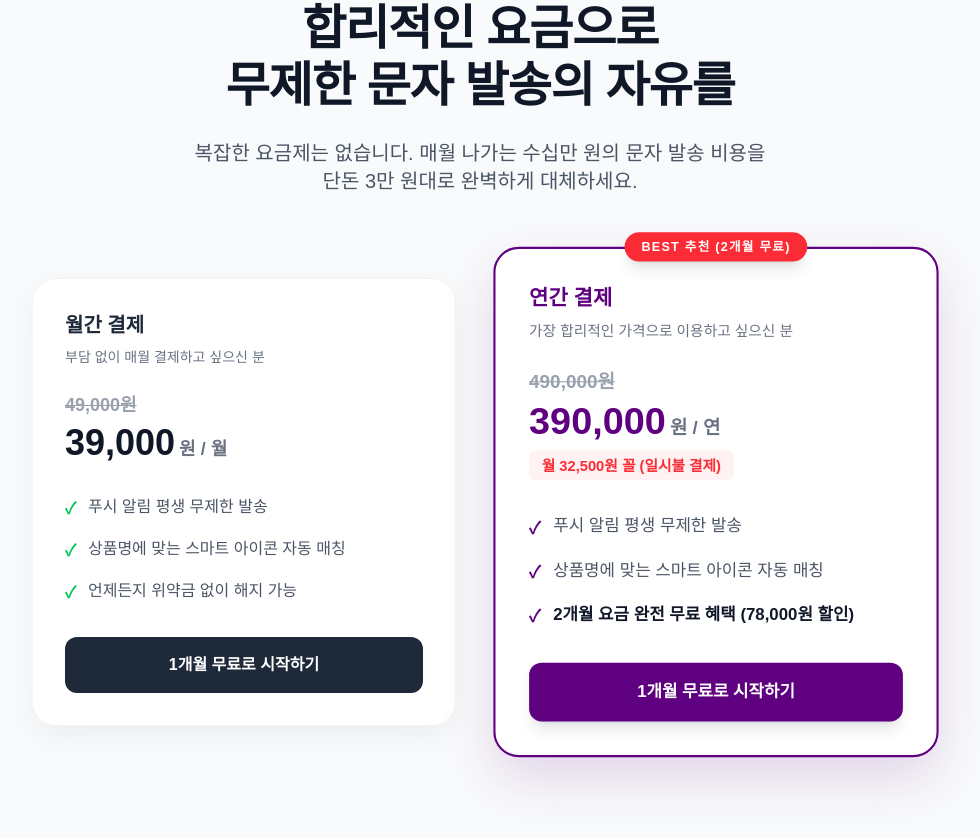
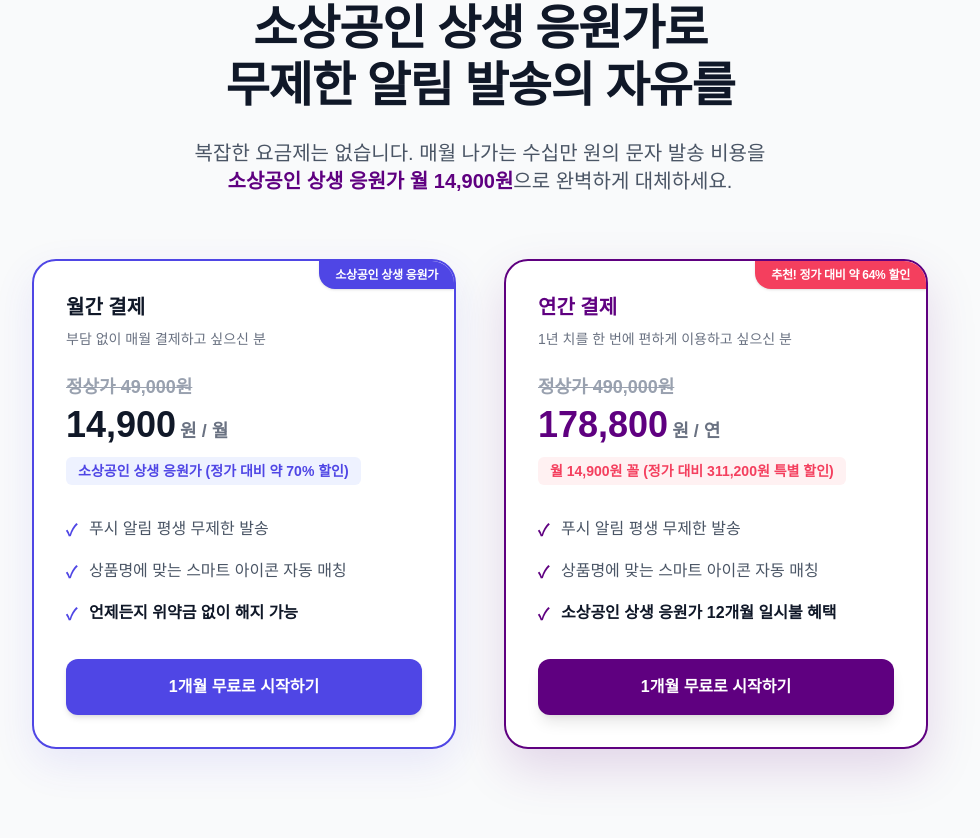
Before and after one commit to hannune-s/nao3, a Next.js app: page / in a window 1280 px wide. Shown: the part 7797-8635 px from the top of the page, without its empty margins (160-1140 px from the left). Built offline with nearby package versions, Linux system fonts and the light colour scheme.

Commit message:
style: update landing page pricing section with small business support discount

```diff
--- a/src/app/page.tsx
+++ b/src/app/page.tsx
@@ -638,62 +638,71 @@ export default function LandingPage() {
           <div className="text-center mb-16">
             <h2 className="text-sm font-black text-[#5F0080] tracking-widest uppercase mb-3">Pricing</h2>
             <h3 className="text-2xl md:text-3xl lg:text-4xl lg:text-5xl font-black text-gray-900 mb-6 tracking-tight leading-[1.2]">
-              합리적인 요금으로<br />무제한 문자 발송의 자유를
+              소상공인 상생 응원가로<br />무제한 알림 발송의 자유를
             </h3>
             <p className="text-xl text-gray-600 max-w-3xl mx-auto font-medium break-keep">
               복잡한 요금제는 없습니다. 매월 나가는 수십만 원의 문자 발송 비용을<br className="hidden sm:block"/>
-              단돈 3만 원대로 완벽하게 대체하세요.
+              <strong className="text-[#5F0080] font-extrabold">소상공인 상생 응원가 월 14,900원</strong>으로 완벽하게 대체하세요.
             </p>
           </div>
 
-          <div className="flex flex-col md:flex-row justify-center items-center gap-8 md:gap-12 max-w-4xl mx-auto">
+          <div className="flex flex-col md:flex-row justify-center items-stretch gap-8 md:gap-12 max-w-4xl mx-auto">
 
             {/* Monthly Plan */}
-            <div className="w-full md:w-1/2 bg-white rounded-3xl p-8 shadow-[0_10px_30px_rgba(0,0,0,0.05)] border border-gray-100 relative hover:-translate-y-2 transition-transform duration-300">
-              <h4 className="text-xl font-bold text-gray-800 mb-2">월간 결제</h4>
+            <div className="w-full md:w-1/2 bg-white rounded-3xl p-8 shadow-[0_15px_40px_rgba(79,70,229,0.1)] border-2 border-[#4F46E5] relative overflow-hidden hover:-translate-y-2 transition-transform duration-300 flex flex-col justify-between">
+              <div className="absolute top-0 right-0 bg-[#4F46E5] text-white font-extrabold px-4 py-1.5 rounded-bl-2xl text-xs tracking-tight shadow-sm">
+                소상공인 상생 응원가
+              </div>
+              <div>
+                <h4 className="text-xl font-bold text-gray-900 mb-2">월간 결제</h4>
                 <p className="text-gray-500 text-sm font-medium mb-6">부담 없이 매월 결제하고 싶으신 분</p>
-              <div className="flex flex-col mb-8">
-                <span className="text-lg text-gray-400 font-bold line-through mb-1">49,000원</span>
+                <div className="flex flex-col mb-3">
+                  <span className="text-lg text-gray-400 font-bold line-through mb-1">정상가 49,000원</span>
                   <div className="flex items-baseline gap-1">
-                  <span className="text-4xl font-black text-gray-900">39,000</span>
+                    <span className="text-4xl font-black text-gray-900">14,900</span>
                     <span className="text-lg font-bold text-gray-500">원 / 월</span>
                   </div>
                 </div>
+                <p className="text-sm font-extrabold text-[#4F46E5] mb-8 bg-indigo-50 inline-block px-3 py-1 rounded-md">
+                  소상공인 상생 응원가 (정가 대비 약 70% 할인)
+                </p>
                 <ul className="space-y-4 mb-8">
                   <li className="flex items-start gap-3">
-                  <span className="text-green-500 font-bold mt-0.5">✓</span>
+                    <span className="text-[#4F46E5] font-bold mt-0.5">✓</span>
                     <span className="text-gray-600 font-medium break-keep">푸시 알림 평생 무제한 발송</span>
                   </li>
                   <li className="flex items-start gap-3">
-                  <span className="text-green-500 font-bold mt-0.5">✓</span>
+                    <span className="text-[#4F46E5] font-bold mt-0.5">✓</span>
                     <span className="text-gray-600 font-medium break-keep">상품명에 맞는 스마트 아이콘 자동 매칭</span>
                   </li>
                   <li className="flex items-start gap-3">
-                  <span className="text-green-500 font-bold mt-0.5">✓</span>
-                  <span className="text-gray-600 font-medium break-keep">언제든지 위약금 없이 해지 가능</span>
+                    <span className="text-[#4F46E5] font-bold mt-0.5">✓</span>
+                    <span className="text-gray-900 font-bold break-keep">언제든지 위약금 없이 해지 가능</span>
                   </li>
                 </ul>
-              <Link href="/register" className="block w-full py-4 text-center rounded-xl font-black text-white bg-gray-800 hover:bg-gray-900 transition-colors">
+              </div>
+              <Link href="/register" className="block w-full py-4 text-center rounded-xl font-black text-white bg-[#4F46E5] hover:bg-indigo-700 transition-colors shadow-md">
                 1개월 무료로 시작하기
               </Link>
             </div>
 
             {/* Annual Plan */}
-            <div className="w-full md:w-1/2 bg-white rounded-3xl p-8 shadow-[0_20px_50px_rgba(95,0,128,0.15)] border-2 border-[#5F0080] relative transform md:scale-105 hover:-translate-y-2 transition-transform duration-300">
-              <div className="absolute -top-4 left-1/2 -translate-x-1/2 bg-red-500 text-white font-black px-4 py-1.5 rounded-full text-xs tracking-widest shadow-lg">
-                BEST 추천 (2개월 무료)
+            <div className="w-full md:w-1/2 bg-white rounded-3xl p-8 shadow-[0_20px_50px_rgba(95,0,128,0.15)] border-2 border-[#5F0080] relative overflow-hidden hover:-translate-y-2 transition-transform duration-300 flex flex-col justify-between">
+              <div className="absolute top-0 right-0 bg-[#F43F5E] text-white font-extrabold px-4 py-1.5 rounded-bl-2xl text-xs tracking-tight shadow-sm">
+                추천! 정가 대비 약 64% 할인
               </div>
+              <div>
                 <h4 className="text-xl font-bold text-[#5F0080] mb-2">연간 결제</h4>
-              <p className="text-gray-500 text-sm font-medium mb-6">가장 합리적인 가격으로 이용하고 싶으신 분</p>
-              <div className="flex flex-col mb-2">
-                <span className="text-lg text-gray-400 font-bold line-through mb-1">490,000원</span>
+                <p className="text-gray-500 text-sm font-medium mb-6">1년 치를 한 번에 편하게 이용하고 싶으신 분</p>
+                <div className="flex flex-col mb-3">
+                  <span className="text-lg text-gray-400 font-bold line-through mb-1">정상가 490,000원</span>
                   <div className="flex items-baseline gap-1">
-                  <span className="text-4xl font-black text-[#5F0080]">390,000</span>
+                    <span className="text-4xl font-black text-[#5F0080]">178,800</span>
                     <span className="text-lg font-bold text-gray-500">원 / 연</span>
                   </div>
                 </div>
-              <p className="text-sm font-bold text-red-500 mb-8 bg-red-50 inline-block px-3 py-1 rounded-md">
-                월 32,500원 꼴 (일시불 결제)
+                <p className="text-sm font-extrabold text-[#F43F5E] mb-8 bg-rose-50 inline-block px-3 py-1 rounded-md">
+                  월 14,900원 꼴 (정가 대비 311,200원 특별 할인)
                 </p>
                 <ul className="space-y-4 mb-8">
                   <li className="flex items-start gap-3">
@@ -706,9 +715,10 @@ export default function LandingPage() {
                   </li>
                   <li className="flex items-start gap-3">
                     <span className="text-[#5F0080] font-bold mt-0.5">✓</span>
-                  <span className="text-gray-900 font-bold break-keep">2개월 요금 완전 무료 혜택 (78,000원 할인)</span>
+                    <span className="text-gray-900 font-bold break-keep">소상공인 상생 응원가 12개월 일시불 혜택</span>
                   </li>
                 </ul>
+              </div>
               <Link href="/register" className="block w-full py-4 text-center rounded-xl font-black text-white bg-[#5F0080] hover:bg-purple-900 transition-colors shadow-lg">
                 1개월 무료로 시작하기
               </Link>
```
Lines whose indentation alone changed are shown as unchanged.
